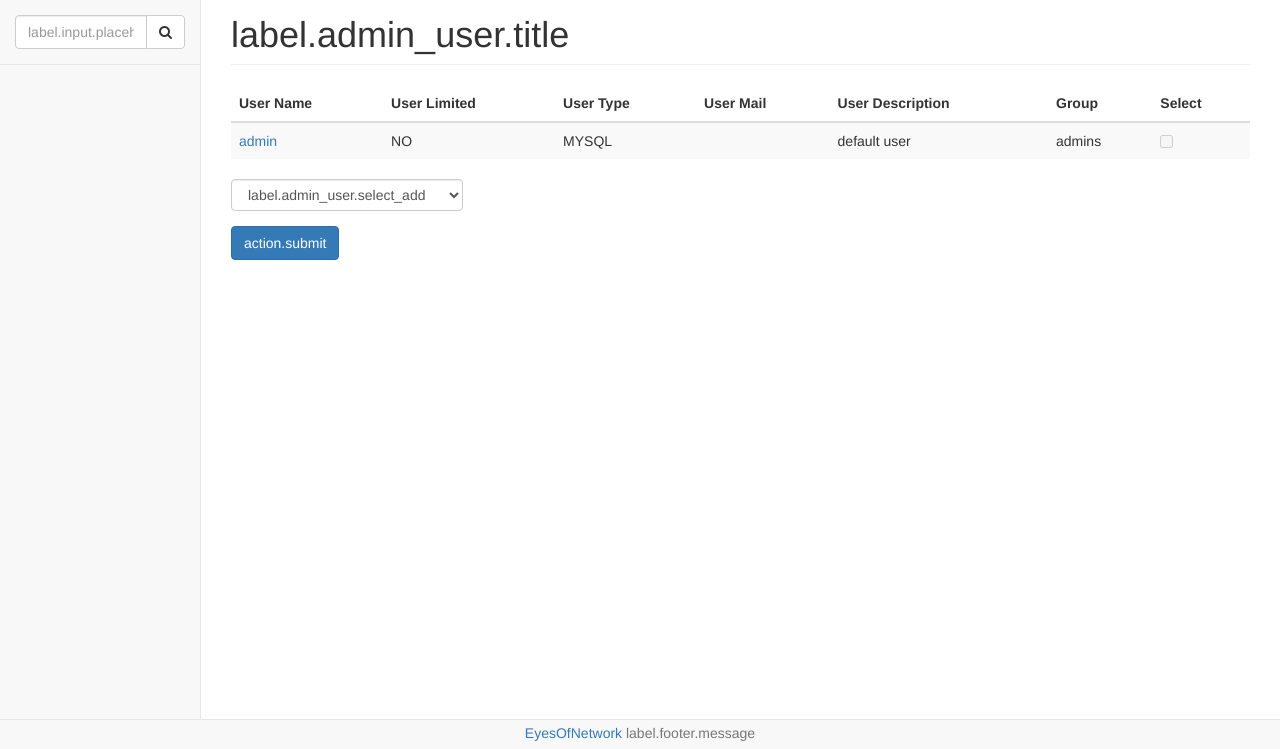
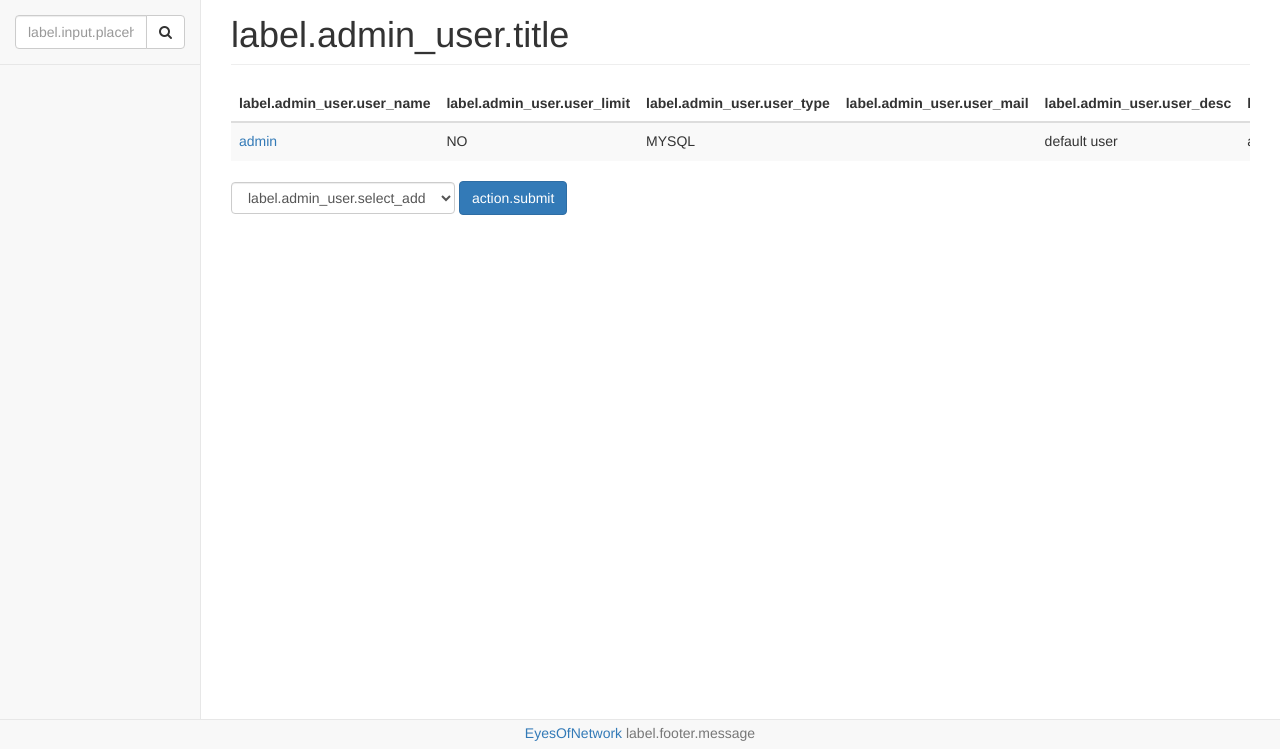
Before and after one commit to QuentinHoarau/eonweb-5.0, a PHP site: page /module/admin_user/index.php in a window 1280 px wide. Shown: the part 51-800 px from the top of the page. Run offline with PHP 8.4, Linux system fonts and the light colour scheme; data comes from the database, SQL or seed files in the repository; data that the repository does not hold is empty; style sheets or scripts are compiled from the project's sources; some libraries are stand-ins or nearby versions.

Commit message:
Various fixes

```diff
--- a/css/eonweb.css
+++ b/css/eonweb.css
@@ -63,6 +63,10 @@
     border-bottom: 1px solid #eee;
 }
 
+.form-inline {
+	margin-bottom: 10px;
+}
+
 /*
  * ------------------------------------------------------------------------
  * Footer
--- a/module/admin_user/index.php
+++ b/module/admin_user/index.php
@@ -26,6 +26,7 @@
 ?>
 
 <div id="page-wrapper">
+
 	<div class="row">
 		<div class="col-lg-12">
 			<h1 class="page-header"><?php echo getLabel("label.admin_user.title"); ?></h1>
@@ -44,7 +45,7 @@
 		switch($user_mgt_list)
 		{
 			case "add_user":
-				echo "<META HTTP-EQUIV=refresh CONTENT='0;URL=add_modify_user.php'>";
+				echo "<meta http-equiv=refresh content='0;url=add_modify_user.php'>";
 				break;
 			case "delete_user":
 				if (isset($user_selected[0]))
@@ -81,7 +82,6 @@
 
 						// Logging action
 						logging("admin_user","DELETE : $user_selected[$i]");
-
 						message(8," : User $user_name removed",'ok');
 					}
 				}
@@ -93,26 +93,24 @@
 	$user_name_descr=sqlrequest("$database_eonweb"," SELECT user_name,user_descr,user_id,group_name,user_type,user_limitation FROM users LEFT OUTER JOIN groups ON groups.group_id = users.group_id ORDER BY user_name");
 	?>
 
-	<form action='./index.php' method='GET'>
+	<form action="./index.php" method="GET" class="form-inline">
 		<div class="table-responsive">
 			<table class="table table-striped">
 				<thead>
 				<tr>
-					<th> User Name </th>
-					<th> User Limited </th>
-					<th> User Type </th>
-					<th> User Mail </th>
-					<th> User Description </th>
-					<th> Group </th>
-					<th> Select  </th>
+					<th><?php echo getLabel("label.admin_user.user_name"); ?></th>
+					<th><?php echo getLabel("label.admin_user.user_limit"); ?></th>
+					<th><?php echo getLabel("label.admin_user.user_type"); ?></th>
+					<th><?php echo getLabel("label.admin_user.user_mail"); ?></th>
+					<th><?php echo getLabel("label.admin_user.user_desc"); ?></th>
+					<th><?php echo getLabel("label.admin_user.user_group"); ?></th>
+					<th class="col-md-2 text-center"><?php echo getLabel("label.admin_user.select"); ?></th>
 				</tr>
 				</thead>
 				<tbody>
 				<?php
-				while ($line = mysqli_fetch_array($user_name_descr))
-				{
+				while ($line = mysqli_fetch_array($user_name_descr)) {
 					$user_mail=mysqli_result(sqlrequest("$database_lilac","SELECT email FROM nagios_contact WHERE name='$line[0]'"),0,"email");
-
 				?>
 				<tr>
 					<td>
@@ -145,12 +143,12 @@
 					<td>
 						<?php echo "$line[3]";?>
 					</td>
-					<td>
+					<td class="text-center">
 						<?php
 						if($line[2]=="1")
-							echo "<input type='checkbox' class='checkbox' name='user_selected[]' value='$line[2]' disabled>";
+							echo "<input type='checkbox' name='user_selected[]' value='$line[2]' disabled>";
 						else
-							echo "<input type='checkbox' class='checkbox' name='user_selected[]' value='$line[2]'>";
+							echo "<input type='checkbox' name='user_selected[]' value='$line[2]'>";
 						?>
 					</td>
 				</tr>
@@ -161,9 +159,8 @@
 			</table>
 		</div>
 
-		<div class="row">
-			<div class="col-md-3">
 		<div class="form-group">
+			<select class="form-control" name="user_mgt_list" size=1>
 			<?php
 			// Get the global table
 			global $array_user_mgt;
@@ -172,17 +169,13 @@
 			reset($array_user_mgt);
 
 			// Display the list of management choices
-						echo "<select class='form-control' name='user_mgt_list' size=1>";
 			while (list($mgt_name, $mgt_url) = each($array_user_mgt)) {
-
 				echo "<option value='$mgt_url'>".getLabel($mgt_name)."</option>";
 			}
-						echo "</select>";
 			?>
+			</select>
 		</div>
 		<button class="btn btn-primary" type="submit" name="action" value="submit"><?php echo getLabel("action.submit"); ?></button>
-			</div>
-		</div>
 	</form>
 
 </div>
```
Also changed, not shown: module/admin_group/index.php (+10 -14 lines). Lines whose indentation alone changed are shown as unchanged.
